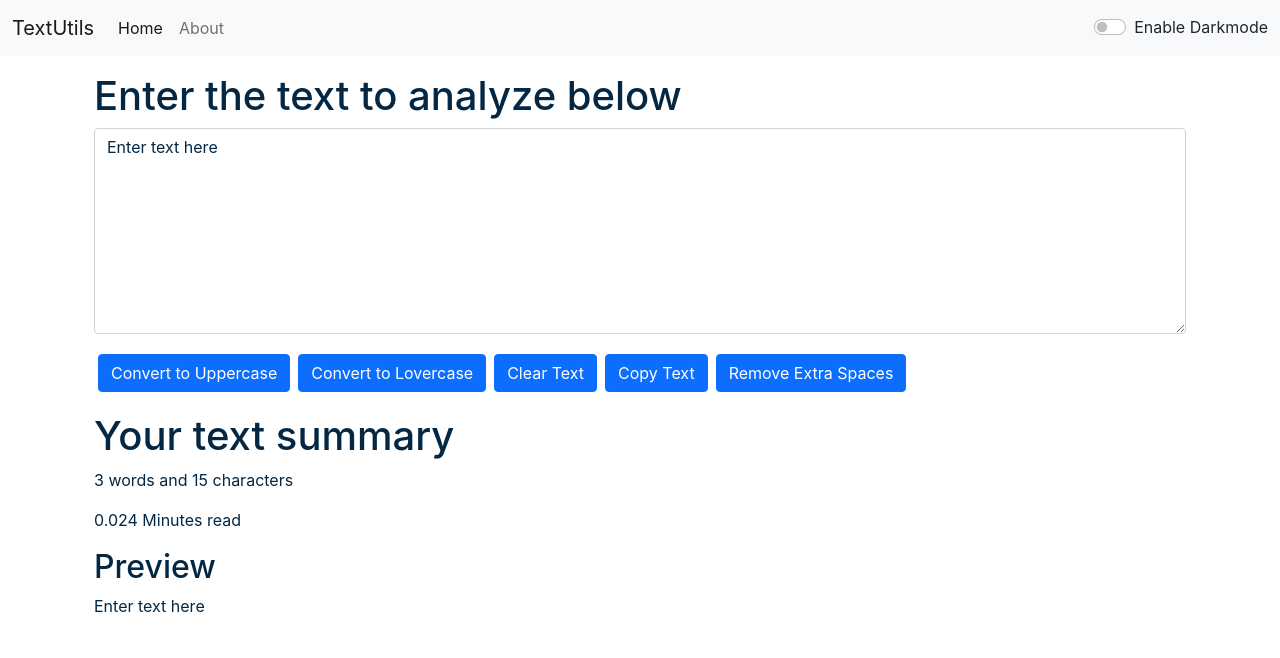
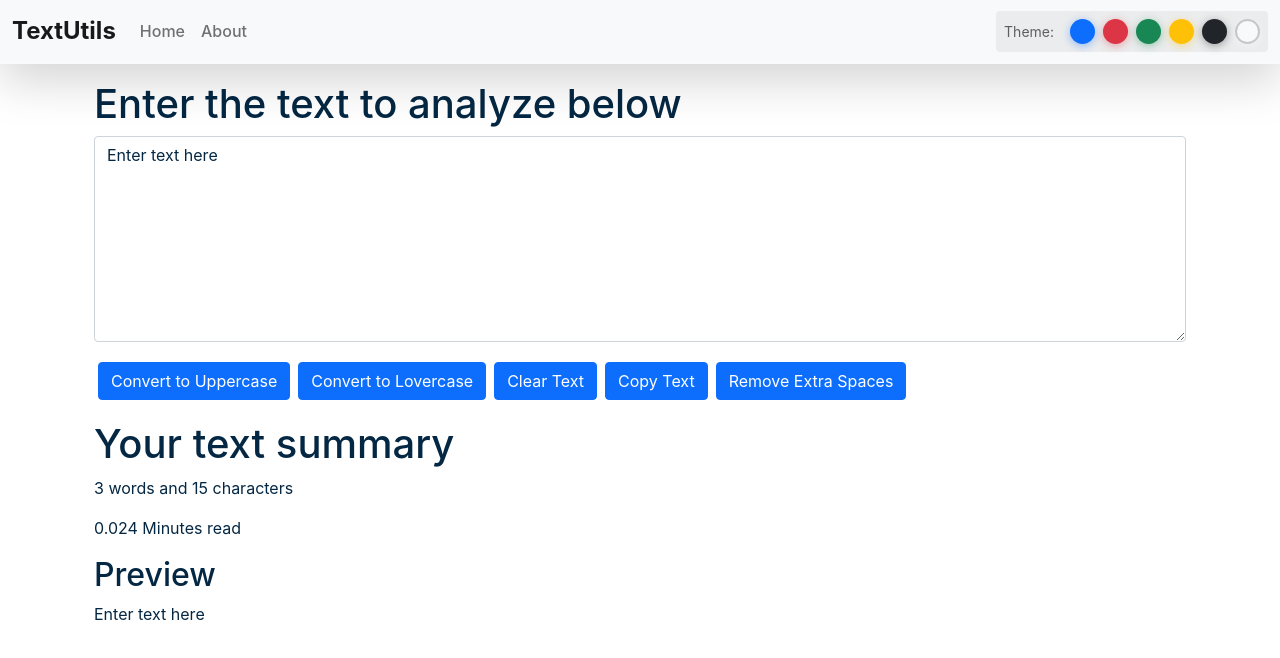
Before and after one commit to H4rryC0d3/textutils, a React (Create React App) app: page / in a window 1280 px wide. Shown: the top 658 px of the page. Built offline with nearby package versions, Linux system fonts and the light colour scheme.

Commit message:
Update Navbar.js

```diff
--- a/src/components/Navbar.js
+++ b/src/components/Navbar.js
@@ -4,41 +4,242 @@ import { Link } from 'react-router-dom';
 
 export default function Navbar(props) {
   return (
-    <nav className={`navbar navbar-expand-lg navbar-${props.mode} bg-${props.mode}`}>
+    <nav className={`navbar navbar-expand-lg navbar-${props.mode} bg-${props.mode} shadow-lg`} style={{
+      transition: 'all 0.3s ease',
+      backdropFilter: 'blur(10px)',
+      borderBottom: '2px solid rgba(255,255,255,0.1)'
+    }}>
     <div className="container-fluid">
-      <Link className="navbar-brand" to="/">{props.title}</Link>
+      <Link
+        className="navbar-brand fw-bold"
+        to="/"
+        style={{
+          fontSize: '1.5rem',
+          transition: 'all 0.3s ease',
+          textShadow: props.mode === 'dark' ? '0 0 10px rgba(255,255,255,0.3)' : 'none'
+        }}
+        onMouseEnter={(e) => {
+          e.target.style.transform = 'scale(1.05)';
+          e.target.style.letterSpacing = '1px';
+        }}
+        onMouseLeave={(e) => {
+          e.target.style.transform = 'scale(1)';
+          e.target.style.letterSpacing = '0px';
+        }}
+      >
+        {props.title}
+      </Link>
+
       <button className="navbar-toggler" type="button" data-bs-toggle="collapse" data-bs-target="#navbarSupportedContent" aria-controls="navbarSupportedContent" aria-expanded="false" aria-label="Toggle navigation">
         <span className="navbar-toggler-icon"></span>
       </button>
+
       <div className="collapse navbar-collapse" id="navbarSupportedContent">
         <ul className="navbar-nav me-auto mb-2 mb-lg-0">
           <li className="nav-item">
-            <Link className="nav-link active" aria-current="page" to="/">Home</Link>
+            <Link
+              className="nav-link position-relative"
+              aria-current="page"
+              to="/"
+              style={{
+                transition: 'all 0.3s ease',
+                fontWeight: '500'
+              }}
+              onMouseEnter={(e) => {
+                e.target.style.transform = 'translateY(-2px)';
+                e.target.style.color = '#0d6efd';
+              }}
+              onMouseLeave={(e) => {
+                e.target.style.transform = 'translateY(0)';
+                e.target.style.color = '';
+              }}
+            >
+              Home
+              <span
+                style={{
+                  position: 'absolute',
+                  bottom: '0',
+                  left: '50%',
+                  transform: 'translateX(-50%)',
+                  width: '0',
+                  height: '2px',
+                  backgroundColor: '#0d6efd',
+                  transition: 'width 0.3s ease'
+                }}
+                onMouseEnter={(e) => e.target.style.width = '80%'}
+              ></span>
+            </Link>
           </li>
           <li className="nav-item">
-            <Link className="nav-link" to="/about">About</Link>
-            </li>
-            </ul>
+            <Link
+              className="nav-link position-relative"
+              to="/about"
+              style={{
+                transition: 'all 0.3s ease',
+                fontWeight: '500'
+              }}
+              onMouseEnter={(e) => {
+                e.target.style.transform = 'translateY(-2px)';
+                e.target.style.color = '#0d6efd';
+              }}
+              onMouseLeave={(e) => {
+                e.target.style.transform = 'translateY(0)';
+                e.target.style.color = '';
+              }}
+            >
+              About
+            </Link>
+          </li>
+        </ul>
 
-        {/* <form className="d-flex">
-          <input className="form-control me-2" type="search" placeholder="Search" aria-label="Search"/>
-          <button className="btn btn-outline-primary" type="submit">Search</button>
-        </form> */}
-          <div className={`form-check form-switch text-${props.mode==='light'? 'dark':'light'}`}>
-            <input className="form-check-input" onClick={props.toggleMode}type="checkbox" role="switch" id="flexSwitchCheckDefault"/>
-            <label className="form-check-label" htmlFor="flexSwitchCheckDefault">Enable Darkmode</label>
-          </div>
+        <div className="d-flex align-items-center gap-2 p-2 rounded" style={{
+          backgroundColor: props.mode === 'dark' ? 'rgba(255,255,255,0.1)' : 'rgba(0,0,0,0.05)',
+          transition: 'all 0.3s ease'
+        }}>
+          <span className="me-2 small fw-semibold" style={{
+            color: props.mode === 'dark' ? 'rgba(255,255,255,0.8)' : 'rgba(0,0,0,0.6)'
+          }}>Theme:</span>
+
+          <div
+            className="bg-primary rounded-circle position-relative"
+            onClick={()=>{props.toggleMode('Primary')}}
+            style={{
+              height: '25px',
+              width: '25px',
+              cursor: 'pointer',
+              transition: 'all 0.3s ease',
+              boxShadow: '0 2px 8px rgba(13, 110, 253, 0.4)',
+              border: '2px solid transparent'
+            }}
+            onMouseEnter={(e) => {
+              e.target.style.transform = 'scale(1.2) rotate(360deg)';
+              e.target.style.border = '2px solid white';
+            }}
+            onMouseLeave={(e) => {
+              e.target.style.transform = 'scale(1) rotate(0deg)';
+              e.target.style.border = '2px solid transparent';
+            }}
+          ></div>
+
+          <div
+            className="bg-danger rounded-circle"
+            onClick={()=>{props.toggleMode('danger')}}
+            style={{
+              height: '25px',
+              width: '25px',
+              cursor: 'pointer',
+              transition: 'all 0.3s ease',
+              boxShadow: '0 2px 8px rgba(220, 53, 69, 0.4)',
+              border: '2px solid transparent'
+            }}
+            onMouseEnter={(e) => {
+              e.target.style.transform = 'scale(1.2) rotate(360deg)';
+              e.target.style.border = '2px solid white';
+            }}
+            onMouseLeave={(e) => {
+              e.target.style.transform = 'scale(1) rotate(0deg)';
+              e.target.style.border = '2px solid transparent';
+            }}
+          ></div>
+
+          <div
+            className="bg-success rounded-circle"
+            onClick={()=>{props.toggleMode('success')}}
+            style={{
+              height: '25px',
+              width: '25px',
+              cursor: 'pointer',
+              transition: 'all 0.3s ease',
+              boxShadow: '0 2px 8px rgba(25, 135, 84, 0.4)',
+              border: '2px solid transparent'
+            }}
+            onMouseEnter={(e) => {
+              e.target.style.transform = 'scale(1.2) rotate(360deg)';
+              e.target.style.border = '2px solid white';
+            }}
+            onMouseLeave={(e) => {
+              e.target.style.transform = 'scale(1) rotate(0deg)';
+              e.target.style.border = '2px solid transparent';
+            }}
+          ></div>
+
+          <div
+            className="bg-warning rounded-circle"
+            onClick={()=>{props.toggleMode('warning')}}
+            style={{
+              height: '25px',
+              width: '25px',
+              cursor: 'pointer',
+              transition: 'all 0.3s ease',
+              boxShadow: '0 2px 8px rgba(255, 193, 7, 0.4)',
+              border: '2px solid transparent'
+            }}
+            onMouseEnter={(e) => {
+              e.target.style.transform = 'scale(1.2) rotate(360deg)';
+              e.target.style.border = '2px solid white';
+            }}
+            onMouseLeave={(e) => {
+              e.target.style.transform = 'scale(1) rotate(0deg)';
+              e.target.style.border = '2px solid transparent';
+            }}
+          ></div>
+
+          <div
+            className="bg-dark rounded-circle"
+            onClick={()=>{props.toggleMode('dark')}}
+            style={{
+              height: '25px',
+              width: '25px',
+              cursor: 'pointer',
+              transition: 'all 0.3s ease',
+              boxShadow: '0 2px 8px rgba(33, 37, 41, 0.4)',
+              border: '2px solid transparent'
+            }}
+            onMouseEnter={(e) => {
+              e.target.style.transform = 'scale(1.2) rotate(360deg)';
+              e.target.style.border = '2px solid white';
+            }}
+            onMouseLeave={(e) => {
+              e.target.style.transform = 'scale(1) rotate(0deg)';
+              e.target.style.border = '2px solid transparent';
+            }}
+          ></div>
+
+          <div
+            className="bg-light rounded-circle"
+            onClick={()=>{props.toggleMode('light')}}
+            style={{
+              height: '25px',
+              width: '25px',
+              cursor: 'pointer',
+              transition: 'all 0.3s ease',
+              boxShadow: '0 2px 8px rgba(248, 249, 250, 0.6)',
+              border: '2px solid rgba(0,0,0,0.2)'
+            }}
+            onMouseEnter={(e) => {
+              e.target.style.transform = 'scale(1.2) rotate(360deg)';
+              e.target.style.border = '2px solid #0d6efd';
+            }}
+            onMouseLeave={(e) => {
+              e.target.style.transform = 'scale(1) rotate(0deg)';
+              e.target.style.border = '2px solid rgba(0,0,0,0.2)';
+            }}
+          ></div>
+        </div>
       </div>
     </div>
   </nav>
   )
 }
 
-Navbar.propTypes = {tittle: PropTypes.string.isRequired,
-                    aboutText: PropTypes.string.isRequired
-                }
+Navbar.propTypes = {
+  title: PropTypes.string.isRequired,
+  aboutText: PropTypes.string.isRequired,
+  mode: PropTypes.string,
+  toggleMode: PropTypes.func
+}
 
 Navbar.defaultProps = {
-    title: 'Set title here',
-    AboutText: 'About text here'
-};
+  title: 'Set title here',
+  aboutText: 'About text here'
+}
```
